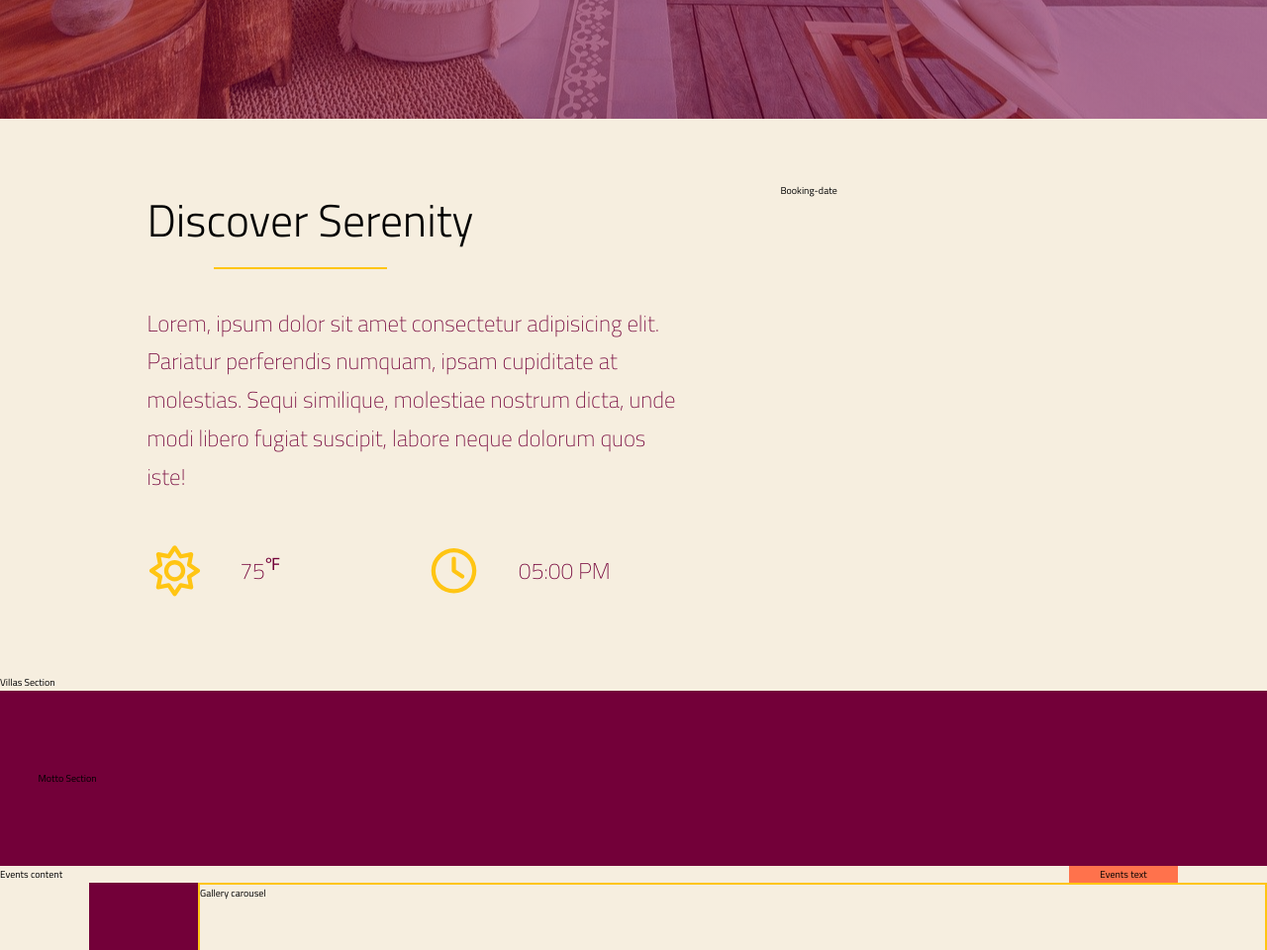
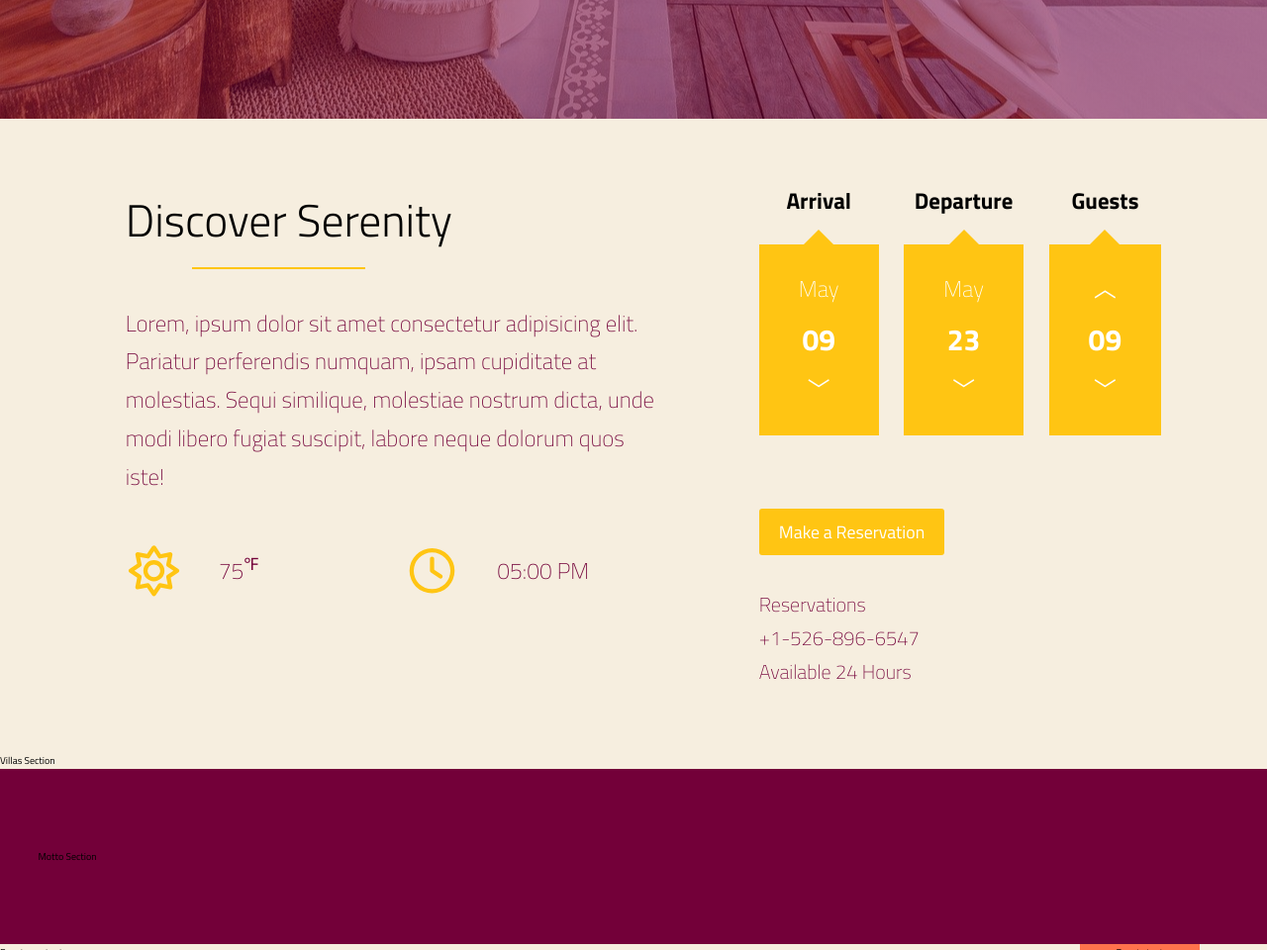
Before and after one commit to MAbdurahman/css-grid-website, a plain HTML site: page index.html in a window 1280 px wide. Shown: the part 680-1640 px from the top of the page at 99% size. Drawn offline with Linux system fonts and the light colour scheme.

Commit message:
Complete structure and styles for booking-date section; responsiveness for booking section

```diff
--- a/css/styles.css
+++ b/css/styles.css
@@ -73,6 +73,7 @@ body {
          [col-start] minmax(min-content, 11rem) [col-end]) [center-end] 1fr [container-end];
    grid-template-rows: 100vh repeat(8, min-content);
 }
+
 h1 {
    margin: 0;
 }
@@ -174,7 +175,7 @@ justify-content: center;
 }
 
 /* Hamburger Lines */
-.header__main-nav--hamburger > div {
+.header__main-nav--hamburger>div {
    position: relative;
    height: 0.3rem;
    width: 100%;
@@ -186,8 +187,8 @@ justify-content: center;
 }
 
 /* hamburger Top and Bottom Lines */
-.header__main-nav--hamburger > div::before,
-.header__main-nav--hamburger > div::after {
+.header__main-nav--hamburger>div::before,
+.header__main-nav--hamburger>div::after {
    content: "";
    position: absolute;
    top: -1rem;
@@ -197,11 +198,11 @@ justify-content: center;
    z-index: 2;
 }
 
-.header__main-nav--hamburger > div::before {
+.header__main-nav--hamburger>div::before {
    left: 0;
 }
 
-.header__main-nav--hamburger > div::after {
+.header__main-nav--hamburger>div::after {
    top: 1rem;
    right: 0;
 }
@@ -299,6 +300,7 @@ justify-content: center;
 .header__main-nav--menu ul li a:active::before {
    transform: scaleY(1);
 }
+
 /* The rest of the header section */
 .header__logo__content {
    display: grid;
@@ -426,20 +428,6 @@ section#booking-content p,
    font-size: 1rem;
 }
 
-
-
-
-
-
-
-
-
-
-
-
-
-
-
 /*=============================================
          booking date section
 ================================================*/
@@ -449,6 +437,87 @@ section#booking-date {
 
    display: grid;
    grid-template-rows: repeat(2, 1fr);
+}
+
+.booking-date__schedule {
+   display: grid;
+   grid-template-columns: repeat(3, 1fr);
+   grid-column-gap: 2vw;
+   place-items: center;
+}
+
+.booking-date__schedule--arrival,
+.booking-date__schedule--departure,
+.booking-date__schedule--guests {
+   display: grid;
+   grid-row-gap: 3vh;
+}
+
+.booking-date__schedule--arrival h5,
+.booking-date__schedule--departure h5,
+.booking-date__schedule--guests h5 {
+   font-size: calc(1rem + 1vw);
+   text-align: center;
+}
+
+.booking-date__schedule--arrival>div,
+.booking-date__schedule--departure>div,
+.booking-date__schedule--guests>div {
+   position: relative;
+   padding: 2rem 4rem;
+
+   display: grid;
+   grid-template-rows: repeat(3, 1fr);
+   place-items: center;
+   background-color: var(--color-secondary);
+}
+
+.booking-date__schedule--arrival>div::before,
+.booking-date__schedule--departure>div::before,
+.booking-date__schedule--guests>div::before {
+   content: "";
+   position: absolute;
+   bottom: 100%;
+   left: 50%;
+   border-width: 1.5rem;
+   margin-left: -1.5rem;
+   border-style: solid;
+   border-color: transparent transparent var(--color-secondary) transparent;
+}
+
+.booking-date__schedule--arrival>div p:nth-of-type(2),
+.booking-date__schedule--departure>div p:nth-of-type(2),
+.booking-date__schedule--guests>div p:nth-of-type(2) {
+   font-size: 3rem;
+   font-weight: 700;
+}
+
+.booking-date__contact {
+   align-self: end;
+}
+
+.booking-date__contact--link:link,
+.booking-date__contact--link:visited {
+   background-color: var(--color-secondary);
+   color: white;
+   transition: all var(--transition-duration) ease-in-out;
+}
+
+.booking-date__contact--link:hover,
+.booking-date__contact--link:active {
+   color: var(--color-secondary);
+   background-color: white;
+   border: 2px var(--color-secondary) solid;
+}
+
+.booking-date__contact p:first-of-type {
+   margin-top: 4rem;
+}
+
+.booking-date__contact p:first-of-type,
+.booking-date__contact p:nth-of-type(2),
+.booking-date__contact p:nth-of-type(3) {
+   font-size: 2rem;
 }
 
 
@@ -682,7 +751,53 @@ footer#footer {
    }
 }
 
+@media screen and (max-width: 800px) {
 
+   /* booking-content section */
+   section#booking-content {
+      padding: 4vh 3vw;
+      grid-column: center-start / center-end;
+   }
+
+   .booking-content__title {
+      text-align: center;
+   }
+
+   .booking-content__title::after {
+      width: 20%;
+      left: 40%;
+   }
+
+   /* booking-date section */
+   section#booking-date {
+      padding: 4vh 3vw;
+      grid-column: center-start / center-end;
+      grid-row-gap: 7vh;
+   }
+
+   .booking-date__schedule--arrival>div,
+   .booking-date__schedule--departure>div,
+   .booking-date__schedule--guests>div {
+      padding: 2rem;
+      grid-template-columns: repeat(3, 1fr);
+      grid-template-rows: min-content;
+      grid-column-gap: 2vw;
+      place-items: center;
+
+   }
+
+   /*@@##$$%%^^&&**@@##$$%%^^&&**^^ Villas Section ^^**@@##$$%%^^&&**@@##$$%%^^&&*/
+   section#villas {
+      grid-gap: 0;
+   }
+
+   /*@@##$$%%^^&&**@@##$$%%^^&&**^^ Footer Section ^^**@@##$$%%^^&&**@@##$$%%^^&&*/
+   footer#footer {
+      grid-template-columns: 1fr;
+      grid-template-rows: repeat(2, 1fr);
+      grid-row-gap: 3rem;
+   }
+}
 
 
 
@@ -718,21 +833,15 @@ footer#footer {
       grid-template-columns: min-content;
    }
 
-   /*@@##$$%%^^&&**@@##$$%%^^&&**^^ Events Text Section ^^**@@##$$%%^^&&**@@##$$%%^^&&*/
 
+   /* events section */
    section#events-text,
    section#gallery-text,
    section#features-text {
       display: none;
    }
 
-   /*@@##$$%%^^&&**@@##$$%%^^&&**^^ Booking Content Section ^^**@@##$$%%^^&&**@@##$$%%^^&&*/
-   /*@@##$$%%^^&&**@@##$$%%^^&&**^^ Villas Section ^^**@@##$$%%^^&&**@@##$$%%^^&&*/
-   /*@@##$$%%^^&&**@@##$$%%^^&&**^^ Motto Section ^^**@@##$$%%^^&&**@@##$$%%^^&&*/
-   /*@@##$$%%^^&&**@@##$$%%^^&&**^^ Events Content Section ^^**@@##$$%%^^&&**@@##$$%%^^&&*/
-   /*@@##$$%%^^&&**@@##$$%%^^&&**^^ Gallery Carousel Section ^^**@@##$$%%^^&&**@@##$$%%^^&&*/
-   /*@@##$$%%^^&&**@@##$$%%^^&&**^^ Features Content Section ^^**@@##$$%%^^&&**@@##$$%%^^&&*/
-   /*@@##$$%%^^&&**@@##$$%%^^&&**^^ Footer Section ^^**@@##$$%%^^&&**@@##$$%%^^&&*/
+   /* other sections */
    div[class^="villas"] p[class^="villas"] {
       margin: 1.5rem 0 4rem 0;
    }
@@ -784,3 +893,25 @@ footer#footer {
       padding: 4vh 2vw;
    }
 }
+
+
+
+@media screen and (max-width: 400px) {
+
+   /* booking-date section */
+   .booking-date__schedule {
+      grid-template-rows: repeat(3, 1fr);
+      grid-template-columns: auto;
+      grid-row-gap: 4vh;
+   }
+
+   .booking-date__contact {
+      justify-self: center;
+      padding: 0 2rem;
+   }
+
+   /* villas section */
+   section#villas {
+      grid-template-columns: repeat(auto-fit, minmax(30rem, 1fr));
+   }
+}
--- a/index.html
+++ b/index.html
@@ -89,7 +89,48 @@
 		</section>
 
 		<!-- booking date -->
-		<section id="booking-date">Booking-date</section>
+		<section id="booking-date">
+			<!-- Schedule -->
+			<div class="booking-date__schedule">
+				<div class="booking-date__schedule--arrival">
+					<h5>Arrival</h5>
+					<div>
+						<p>May</p>
+						<p>09</p>
+						<p>&#65088;</p>
+					</div>
+				</div>
+
+				<div class="booking-date__schedule--departure">
+					<h5>Departure</h5>
+					<div>
+						<p>May</p>
+						<p>23</p>
+						<p>&#65088;</p>
+					</div>
+				</div>
+
+				<div class="booking-date__schedule--guests">
+					<h5>Guests</h5>
+					<div>
+						<p>&#65087;</p>
+						<p>09</p>
+						<p>&#65088;</p>
+					</div>
+				</div>
+			</div>
+
+			<!-- Contact -->
+			<div class="booking-date__contact">
+				<a href="#" class="booking-date__contact--link"
+					>Make a Reservation</a
+				>
+				<p>Reservations</p>
+				<p>+1-526-896-6547</p>
+				<p>Available 24 Hours</p>
+			</div>
+
+		</section>
 
 		<!-- villas section -->
 		<section id="villas">Villas Section</section>
```
